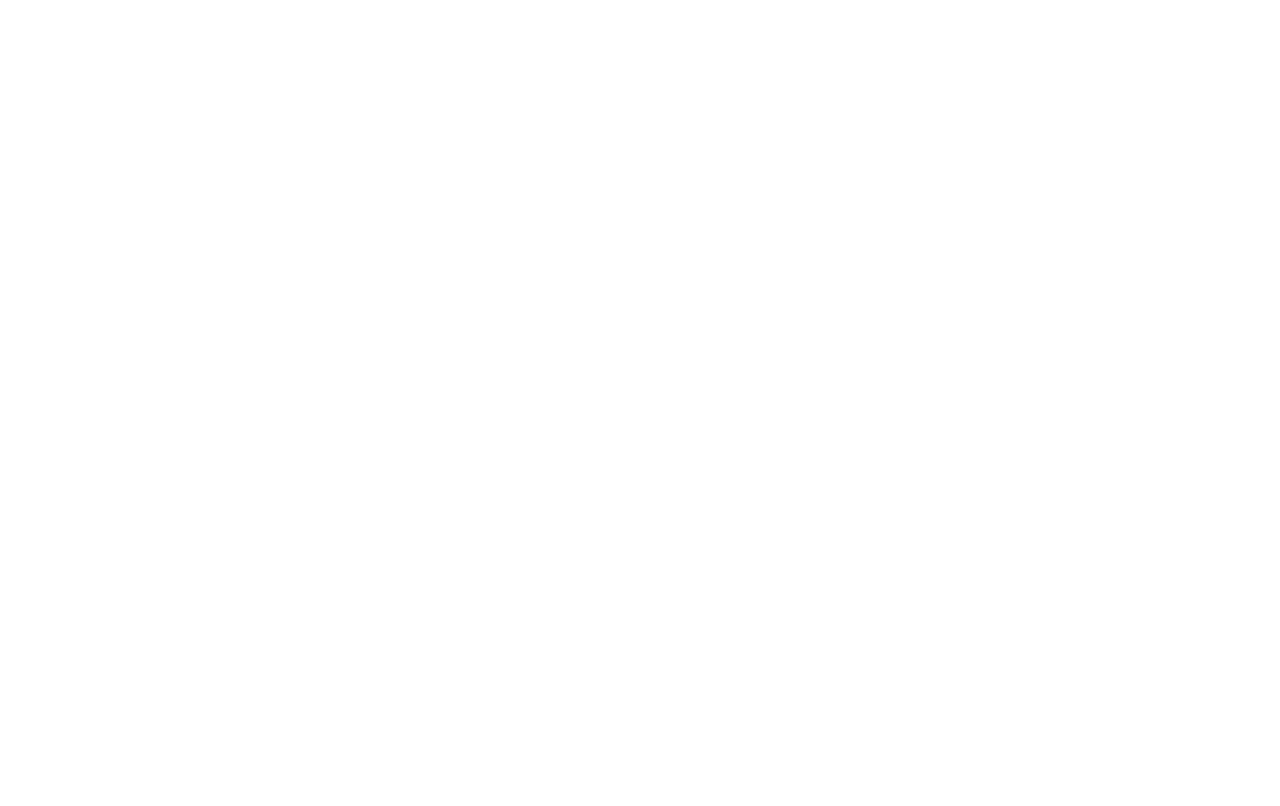
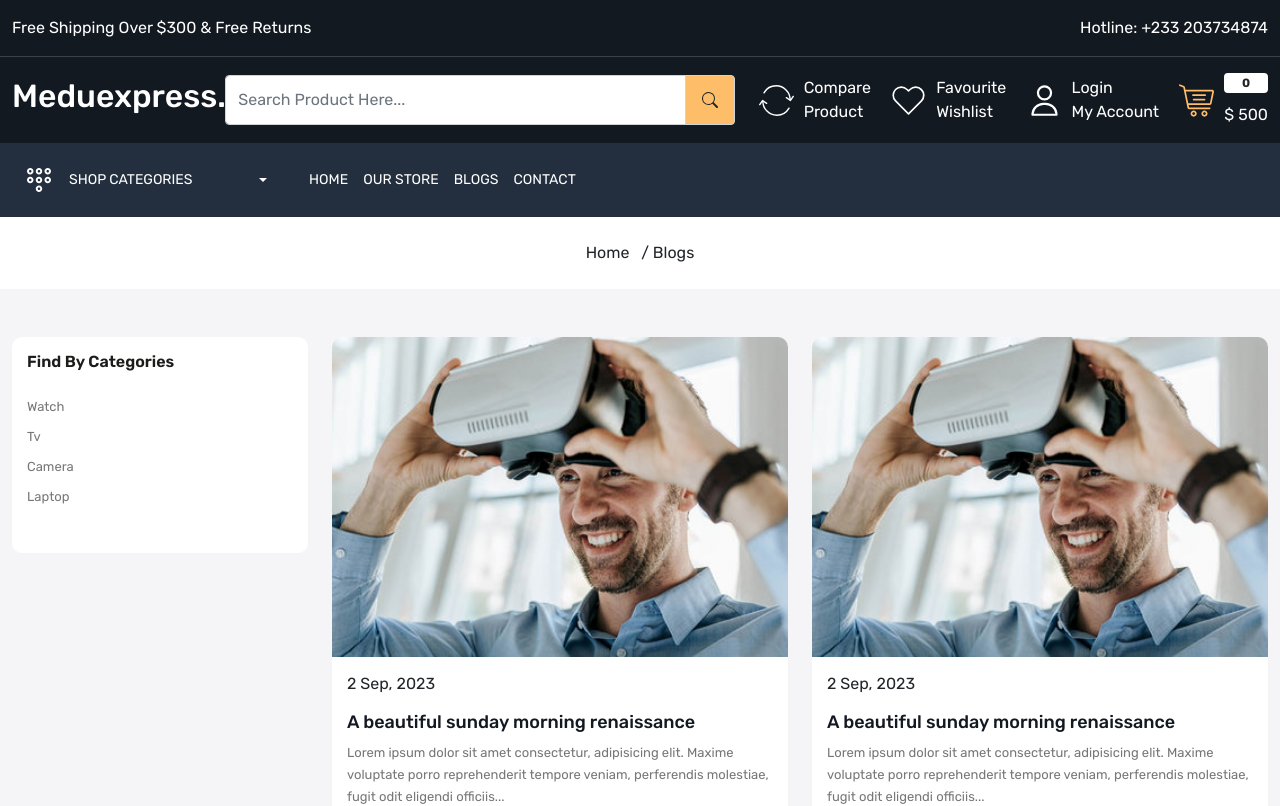
Before and after one commit to enjoyxoxo/meduexpress, a React (Create React App) app: page /blog in a window 1280 px wide. Before the commit this address had no page. Shown: the top 806 px of the page. Built offline with nearby package versions, Linux system fonts and the light colour scheme.

Commit message:
Blog Page creation done

```diff
--- a/src/App.js
+++ b/src/App.js
@@ -3,6 +3,7 @@
 import './App.css';
 import Layout from './components/Layout';
 import About from './pages/About';
+import Blog from './pages/Blog';
 import Contact from './pages/Contact';
 import Home from './pages/Home';
 import OurStore from './pages/OurStore';
@@ -16,6 +17,7 @@
           <Route path="about" element={<About />} />
           <Route path="contact" element={<Contact />} />
           <Route path="store" element={<OurStore />} />
+          <Route path="blog" element={<Blog />} />
         </Route>
       </Routes>
     </BrowserRouter>
--- a/src/components/BlogCard.js
+++ b/src/components/BlogCard.js
@@ -3,10 +3,9 @@
 
 const BlogCard = () => {
   return <>
-    <div className="col-3">
     <div className="blog-card">
       <div className="card-image">
-          <img src="images/blog-1.jpg" className='img-fluid' alt="" />
+        <img src="images/blog-1.jpg" className='img-fluid w-100' alt="" />
       </div>
       <div className="blog-content">
         <p className='date'>2 Sep, 2023</p>
@@ -15,7 +14,6 @@
         <Link to='/' className='button'>Read More</Link>
       </div>
     </div>
-    </div>
   </>
 }
 
--- a/src/components/Header.js
+++ b/src/components/Header.js
@@ -85,7 +85,7 @@
                 <div className="d-flex align-items-center gap-15">
                   <NavLink to="/">Home</NavLink>
                   <NavLink to="/store">Our Store</NavLink>
-                  <NavLink to="/blogs">Blogs</NavLink>
+                  <NavLink to="/blog">Blogs</NavLink>
                   <NavLink to="/contact">Contact</NavLink>
                 </div>
               </div>
--- /dev/null
+++ b/src/pages/Blog.js
@@ -0,0 +1,50 @@
+import React from 'react';
+import BreadCrumb from '../components/BreadCrumb';
+import Meta from '../components/Meta';
+import BlogCard from "../components/BlogCard";
+
+const Blog = () => {
+  return <>
+    <Meta title={"Blogs"} />
+    <BreadCrumb title="Blogs" />
+    <div className="blog-wrapper home-wrapper-2 py-5">
+      <div className="container-xxl">
+       <div className="row">
+         <div className="col-3">
+           <div className='filter-card mb-3'>
+              <h3 className="filter-title">
+                Find By Categories
+              </h3>
+              <div>
+                <ul className='ps-0'>
+                  <li>Watch</li>
+                  <li>Tv</li>
+                  <li>Camera</li>
+                  <li>Laptop</li>
+                </ul>
+              </div>
+            </div>
+         </div>
+         <div className="col-9">
+           <div className="row">
+             <div className="col-6 mb-3">
+               <BlogCard />
+             </div>
+             <div className="col-6 mb-3">
+               <BlogCard />
+             </div>
+             <div className="col-6 mb-3">
+               <BlogCard />
+             </div>
+             <div className="col-6 mb-3">
+               <BlogCard />
+             </div>
+           </div>
+         </div>
+       </div>
+      </div>
+    </div>
+  </>
+}
+
+export default Blog;
--- a/src/pages/Home.js
+++ b/src/pages/Home.js
@@ -315,10 +315,20 @@
           <div className="col-12">
             <h3 className="section-heading">Our Latest Blog</h3>
           </div>
-          <BlogCard />
-          <BlogCard />
-          <BlogCard />
-          <BlogCard />
+        </div>
+        <div className="row">
+          <div className="col-3">
+            <BlogCard />
+          </div>
+          <div className="col-3">
+            <BlogCard />
+          </div>
+          <div className="col-3">
+            <BlogCard />
+          </div>
+          <div className="col-3">
+            <BlogCard />
+          </div>
         </div>
        </div>
      </section>
```
Lines whose indentation alone changed are shown as unchanged.
